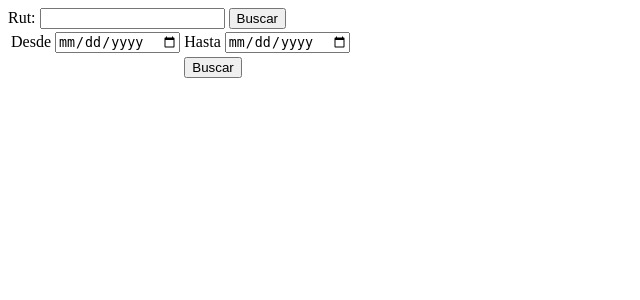
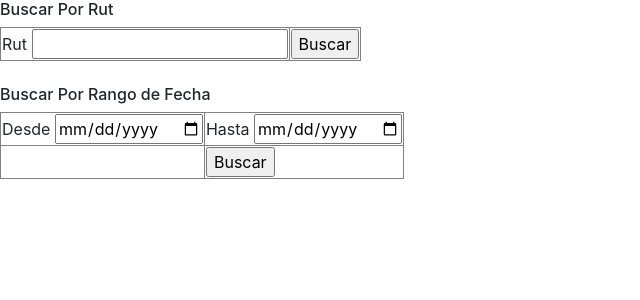
Before and after one commit to yaechrome/CertificaDev, a PHP site: page /paginas/ventanaBuscarSolicitud.php in a window 1280 px wide. Shown: the top 300 px of the page, without its empty margins (0-640 px from the left). Run offline with PHP 8.4, Linux system fonts and the light colour scheme.

Commit message:
Se agrega buscarSolicitudPorFecha

```diff
--- a/paginas/ventanaBuscarSolicitud.php
+++ b/paginas/ventanaBuscarSolicitud.php
@@ -2,18 +2,28 @@
 <html>
     <head>
         <meta charset="UTF-8">
+        <link rel="stylesheet" href="https://stackpath.bootstrapcdn.com/bootstrap/4.1.1/css/bootstrap.min.css" integrity="sha384-WskhaSGFgHYWDcbwN70/dfYBj47jz9qbsMId/iRN3ewGhXQFZCSftd1LZCfmhktB" crossorigin="anonymous">
         <title></title>
     </head>
     <body>
         <form action="buscarSolicitudPorRut.php" method="POST">
             <div>
-                Rut: <input type="text" name="txtRut" value="" />   <input type="submit" value="Buscar" name="btnBuscarPorRut" />
+                <h6>Buscar Por Rut</h6>
+                <table border="1">
+                    <tbody>
+                        <tr>
+                            <td>Rut <input type="text" name="txtRut" value="" /></td>
+                            <td> <input type="submit" value="Buscar" name="btnBuscarPorRut" /></td>
+                        </tr>
+                    </tbody>
+                </table>
+                <br>
             </div>
         </form>
         <form action="buscarSolicitudPorFecha.php" method="POST">
-
             <div>
-                <table border="0">
+                <h6>Buscar Por Rango de Fecha</h6>
+                <table border="1">
                     <tbody>
                         <tr>
                             <td>Desde <input type="date" name="txtDesde" value="" /></td>
@@ -29,8 +39,6 @@
             </div>
         </form>
         <?php
-        // isset retorna boolean..sirve para ver si la variable
-        //esta definida y es distinta de NULL
         if(isset($_SESSION["listaDesplegar"])){ ?>
         <table border="1"  class="table table-hover">
                 <thead>
```
Also changed, not shown: paginas/buscarSolicitudPorFecha.php (+11 -0 lines).
